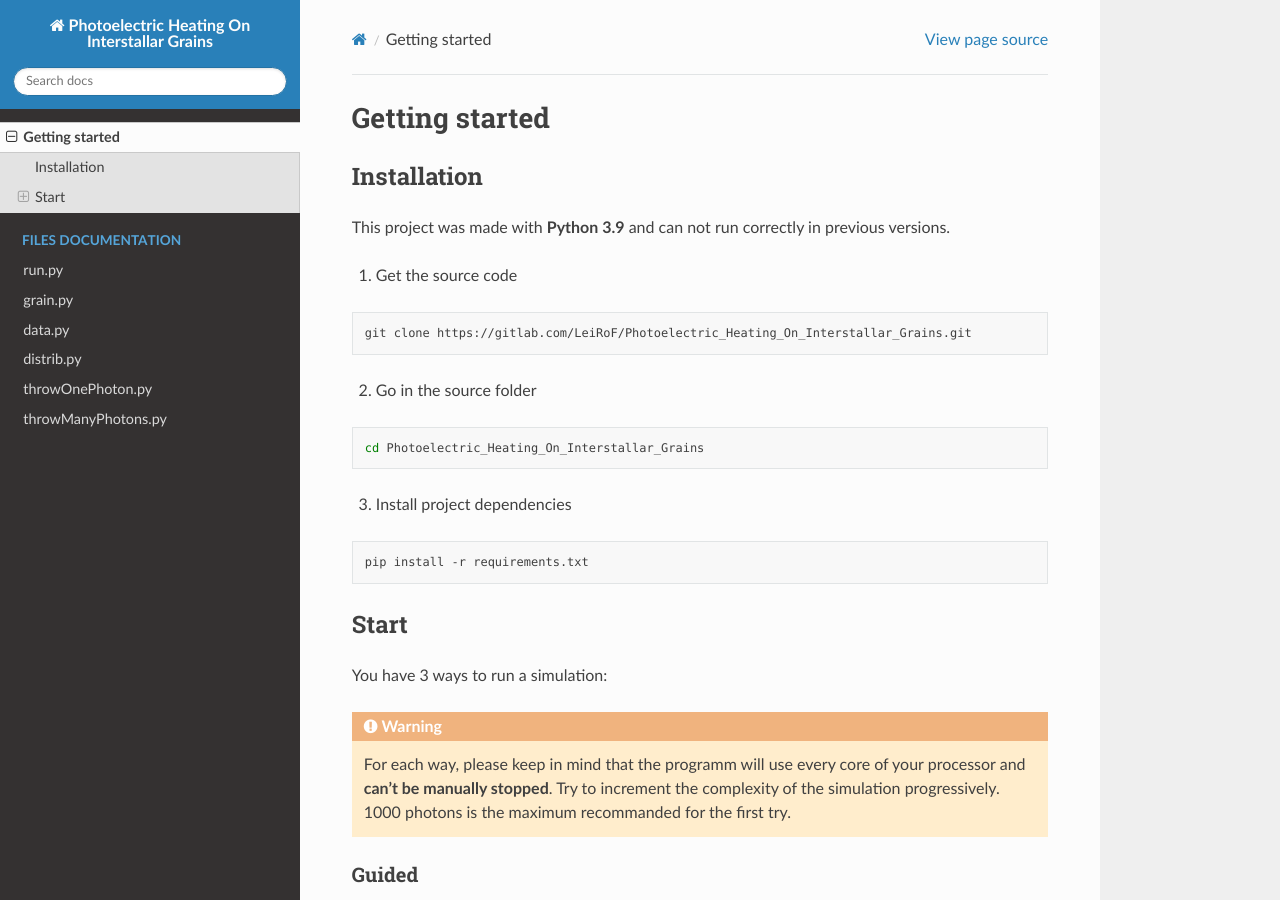
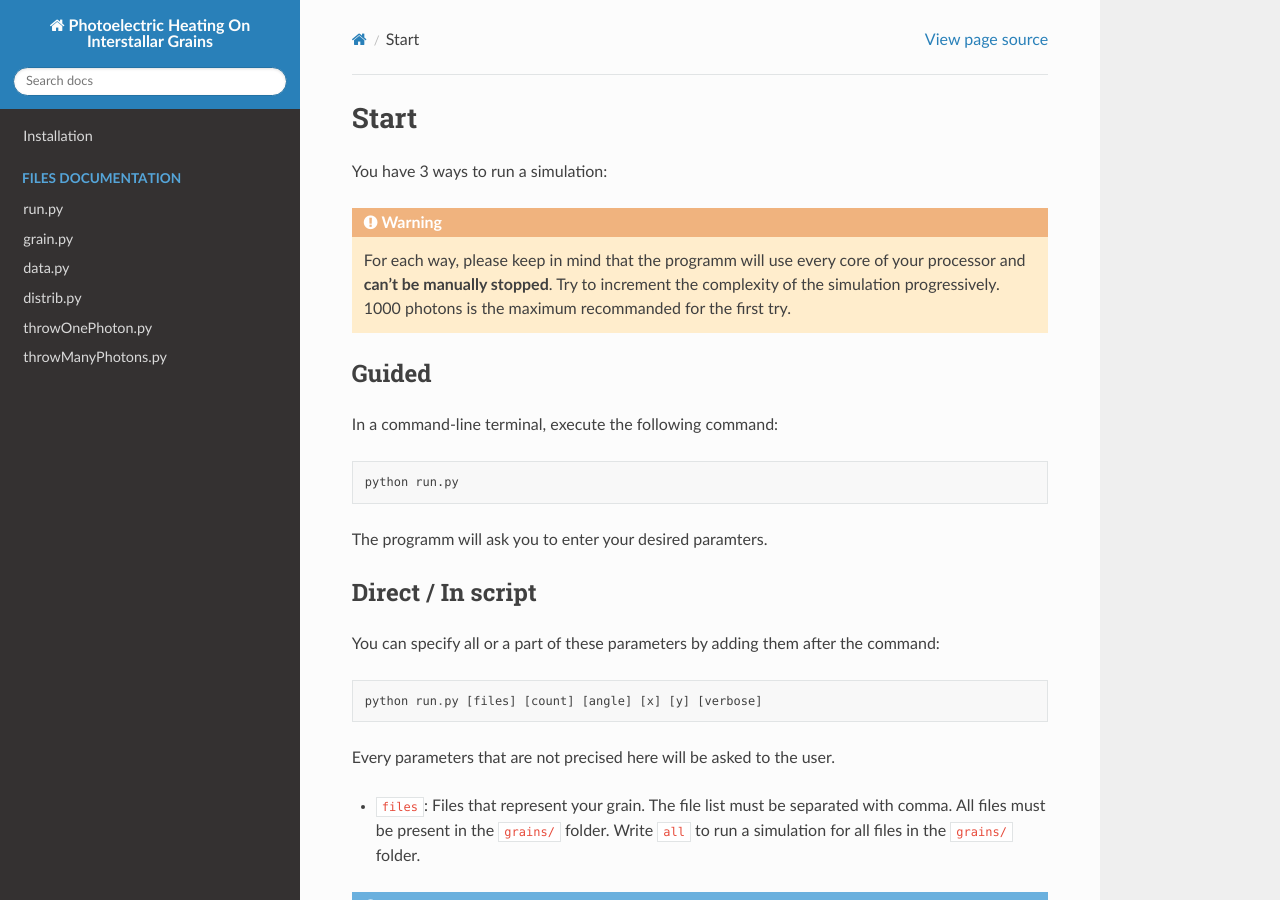
Before and after one commit to LeiRoF/M1-Photoelectric_Heat_On_Interstellar_Grains, a Sphinx documentation site: the page built from docs/start.rst, in a window 1280 px wide and 900 px high. Built offline with Sphinx 7.4.7 and the Read the Docs theme 2.0.0, drawn with Linux system fonts in a browser that asks for light colours; pages that are not in the unit, such as notebooks, are missing from menus.

Commit message:
Fixed titles #2

```diff
--- a/docs/index.rst
+++ b/docs/index.rst
@@ -24,10 +24,14 @@ Helpers:
 - Enzo
 - Yara
 
+Getting Started
+
 .. toctree::
    :maxdepth: 2
 
-   getting_started.rst
+   :caption: Files documentation
+
+   installation.rst
 
 Files documentation
 -------------------
--- a/docs/getting_started.rst
+++ b/docs/start.rst
@@ -1,32 +1,5 @@
-Getting started
-===============
-
-Installation
-------------
-
-This project was made with **Python 3.9** and can not run correctly in
-previous versions.
-
-1. Get the source code
-
-.. code-block:: bash
-
-    git clone https://gitlab.com/LeiRoF/Photoelectric_Heating_On_Interstallar_Grains.git
-
-2. Go in the source folder
-
-.. code-block:: bash
-
-    cd Photoelectric_Heating_On_Interstallar_Grains
-
-3. Install project dependencies
-
-.. code-block:: bash
-
-    pip install -r requirements.txt
-
 Start
------
+=====
 
 You have 3 ways to run a simulation:
 
@@ -37,7 +10,7 @@ You have 3 ways to run a simulation:
     try.
 
 **Guided**
-~~~~~~~~~~
+----------
 
 In a command-line terminal, execute the following command:
 
@@ -48,12 +21,12 @@ In a command-line terminal, execute the following command:
 The programm will ask you to enter your desired paramters.
 
 **Direct / In script**
-~~~~~~~~~~~~~~~~~~~~~~
+----------------------
 
 You can specify all or a part of these parameters by adding them after
 the command:
 
-.. code-block:: python
+.. code-block::
 
     python run.py [files] [count] [angle] [x] [y] [verbose]
 
@@ -113,7 +86,7 @@ Every parameters that are not precised here will be asked to the user.
     The verbose mode can slow down the simulation.
 
 **Integrated as python module**
-~~~~~~~~~~~~~~~~~~~~~~~~~~~~~~~
+-------------------------------
 
 To import a program as a module, put the source folder next to your
 program and add the following line in your program:
```
Also changed, not shown: docs/installation.rst (added, +23 -0 lines).
